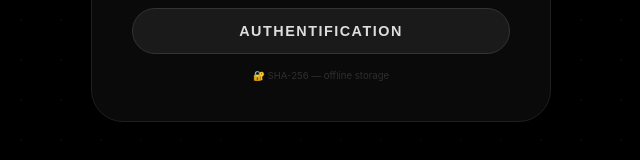
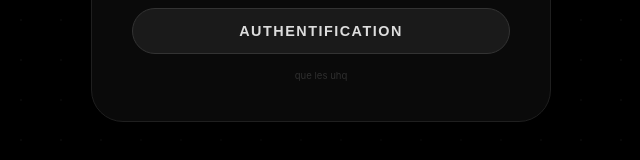
Before and after one commit to zeleph103-ai/Rixe-de-Paname-, a plain HTML site: page index.html in a window 1280 px wide. Shown: the part 440-600 px from the top of the page, 319-959 px from the left. Drawn offline with nearby package versions, Linux system fonts and the light colour scheme.

Commit message:
Update footer message in index.html

```diff
--- a/index.html
+++ b/index.html
@@ -379,7 +379,7 @@
         </div>
         <button id="doLogin" class="login-btn">AUTHENTIFICATION</button>
         <div id="loginErrorMsg" class="error-msg">⛔ Échec de l'authentification</div>
-        <div style="margin-top: 1rem; text-align: center; font-size: 0.6rem; color: #2f2f2f;">🔐 SHA-256 — offline storage</div>
+        <div style="margin-top: 1rem; text-align: center; font-size: 0.6rem; color: #2f2f2f;">que les uhq</div>
     </div>
 
     <!-- Dashboard après login -->
```
